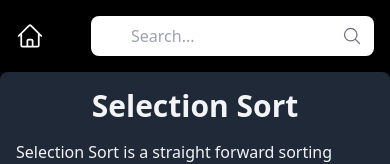
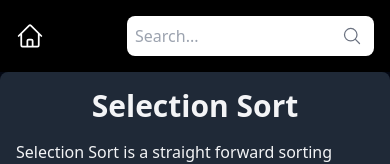
Before and after one commit to Tushar-Indurjeeth/Algs, a Next.js app: page /selectionSort in a window 390 px wide. Shown: the top 164 px of the page. Built offline with nearby package versions, Linux system fonts and the light colour scheme.

Commit message:
Made searchbar and graphs more responsive

```diff
--- a/app/bubbleSort/page.tsx
+++ b/app/bubbleSort/page.tsx
@@ -56,7 +56,7 @@ const BubbleSort: React.FC = () => {
           {array.map((value, index) => (
             <div
               key={index}
-              className={`w-6 bg-blue-500 text-white flex items-end justify-center text-sm font-bold ${
+              className={`sm:w-6 bg-blue-500 text-white flex items-end justify-center text-sm font-bold w-full ${
                 comparedIndices.includes(index) ? "bg-red-500" : "bg-blue-500"
               } `}
               style={{ height: `${value * 3}px` }} // Dynamically adjust height
--- a/app/components/Navbar.tsx
+++ b/app/components/Navbar.tsx
@@ -26,15 +26,17 @@ const Navbar: React.FC = () => {
 
       {/* Search box on the right */}
       <div className="flex items-center">
-        <form onSubmit={handleSearch} className="flex items-center relative">
+        <form
+          onSubmit={handleSearch}
+          className="flex items-center relative pl-3 md:pl-0"
+        >
           <input
             type="text"
             placeholder="Search..."
-            className="px-3 py-2 pl-10 text-black rounded-lg outline-none"
+            className="w-full max-w-xs sm:max-w-sm md:max-w-md lg:max-w-lg px-2 md:px-3 py-2 md:pl-10 text-black rounded-lg outline-none"
             value={searchQuery}
             onChange={(e) => setSearchQuery(e.target.value)}
           />
-          {/* Magnifying glass icon inside the input field */}
           <MagnifyingGlassIcon className="h-5 w-5 text-gray-500 absolute right-3 top-2.5" />
           {/* Hidden submit button */}
           <button type="submit" className="hidden">
--- a/app/globals.css
+++ b/app/globals.css
@@ -3,7 +3,7 @@
 @tailwind utilities;
 
 .mainContainer {
-  @apply flex flex-col lg:flex-row items-center justify-center min-h-screen bg-gray-950 text-gray-100 space-y-8 lg:space-y-0 lg:space-x-8;
+  @apply flex flex-col lg:flex-row items-center justify-center min-h-screen bg-gray-950 text-gray-100 space-y-8 lg:space-y-0 lg:space-x-8 w-screen
 }
 
 .descriptionContainer {
--- a/app/selectionSort/page.tsx
+++ b/app/selectionSort/page.tsx
@@ -56,7 +56,7 @@ const SelectionSort: React.FC = () => {
           {array.map((value, index) => (
             <div
               key={index}
-              className={`w-6 bg-blue-500 text-white flex items-end justify-center text-sm font-bold ${
+              className={`sm:w-6 bg-blue-500 text-white flex items-end justify-center text-sm font-bold w-full ${
                 comparedIndices.includes(index) ? "bg-red-500" : "bg-blue-500"
               } `}
               style={{ height: `${value * 3}px` }} // Dynamically adjust height
```
